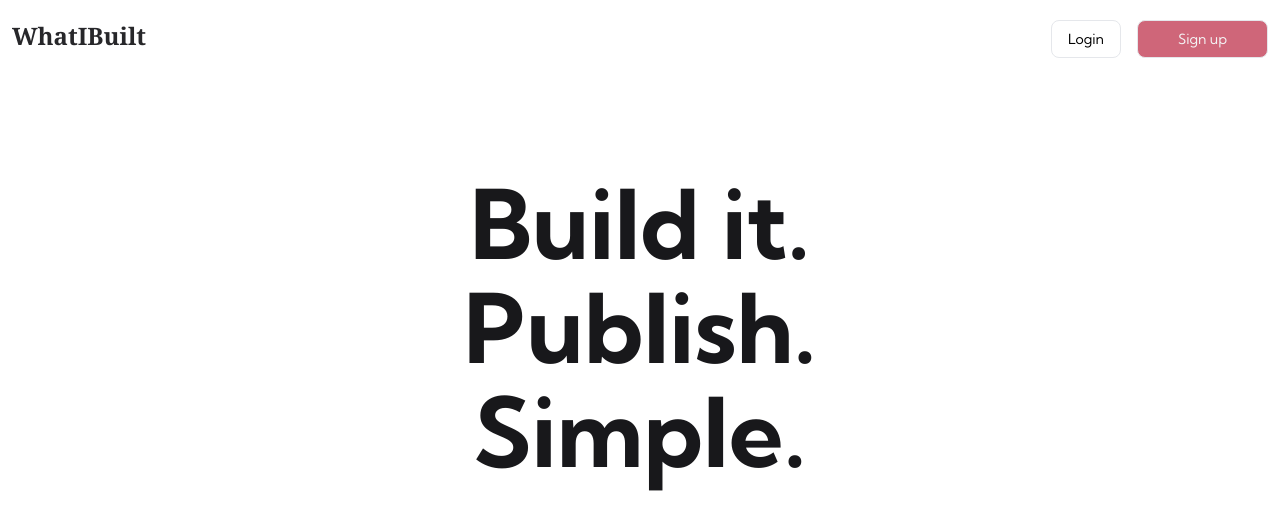
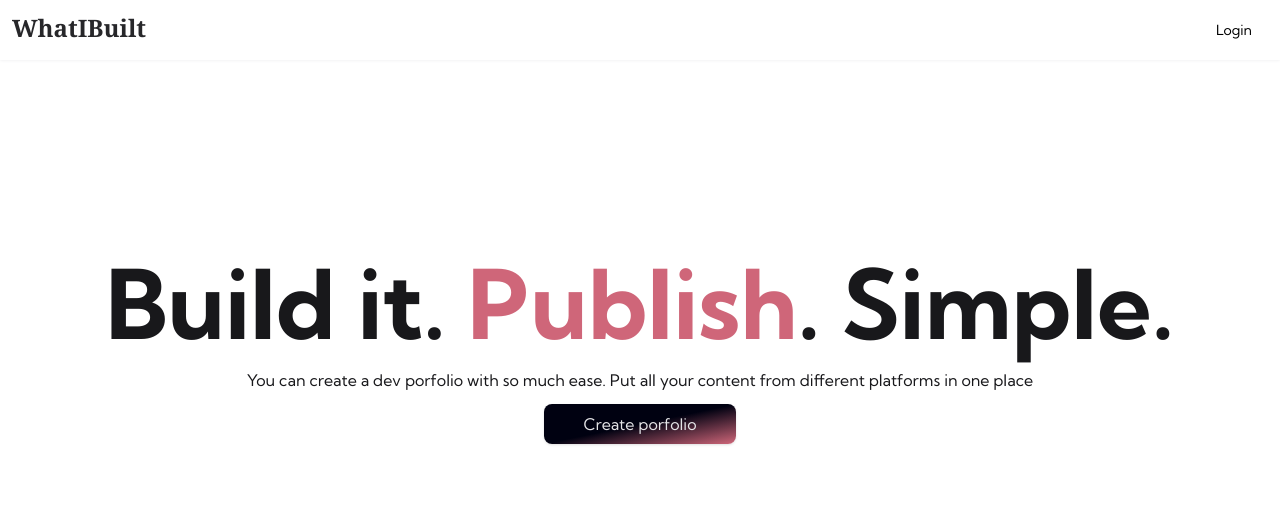
Before and after one commit to MonamaTV/whatibuilt, a Next.js app: page / in a window 1280 px wide. Shown: the top 530 px of the page. Built offline with nearby package versions, Linux system fonts and the light colour scheme; no server answers.

Commit message:
changed the dark mode color

```diff
--- a/src/pages/[username].tsx
+++ b/src/pages/[username].tsx
@@ -177,7 +177,7 @@ export async function getServerSideProps(context: GetServerSidePropsContext) {
       where: {
         AND: {
           username: username,
-          published: true,
+          published: false,
         },
       },
       include: {
--- a/src/pages/index.tsx
+++ b/src/pages/index.tsx
@@ -1,32 +1,40 @@
 import Head from "next/head";
+import Image from "next/image";
 import Link from "next/link";
 export default function Home() {
   return (
-    <div className="container mx-auto">
+    <div className="mx-auto ">
       <Head>
         <title>WhatIBuilt</title>
         <meta name="description" content="Generated by create next app" />
         <meta name="viewport" content="width=device-width, initial-scale=1" />
         <link rel="icon" href="/favicon.ico" />
       </Head>
-      <nav className="px-3 flex flex-row justify-between my-2 py-3 ">
+      <nav className="px-3 flex flex-row justify-between  py-3 shadow shadow-zinc-100">
         <Link className="text-zinc-800 font-serif font-bold text-2xl" href="/">
           WhatIBuilt
         </Link>
         <ul className="flex flex-row justify-between items-center gap-x-4">
-          <li className="px-4 py-2 border rounded-lg text-sm">
+          <li className="px-4 py-2 hover:bg-primary hover:text-zinc-200 rounded-lg text-sm">
             <Link href="/auth/login">Login</Link>
-          </li>
-          <li className="md:px-10 px-3 py-2 border rounded-lg bg-primary text-zinc-100 text-sm">
-            <Link href="/auth/register">Sign up</Link>
           </li>
         </ul>
       </nav>
 
-      <section className="w-screen h-[500px] flex flex-col justify-center items-center text-zinc-900">
-        <h1 className="text-8xl font-bold my-1">Build it.</h1>
-        <h1 className="text-8xl font-bold my-1">Publish.</h1>
-        <h1 className="text-8xl font-bold my-1">Simple.</h1>
+      <section className="w-screen mt-48 flex flex-col justify-center items-center text-zinc-900 gap-y-3 text-center">
+        <h1 className="md:text-8xl sm:text-6xl text-5xl font-bold my-1 text-center">
+          Build it. <span className="text-primary">Publish</span>. Simple.
+        </h1>
+        <p className="text-center">
+          You can create a dev porfolio with so much ease. Put all your content
+          from different platforms in one place
+        </p>
+        <Link
+          href="/auth/login"
+          className="from-background via-background to-primary text-zinc-200 px-10 py-2 rounded-lg shadow bg-gradient-to-br hover:from-primary hover:via-background hover:to-background transition-all duration-700"
+        >
+          Create porfolio
+        </Link>
       </section>
     </div>
   );
```
